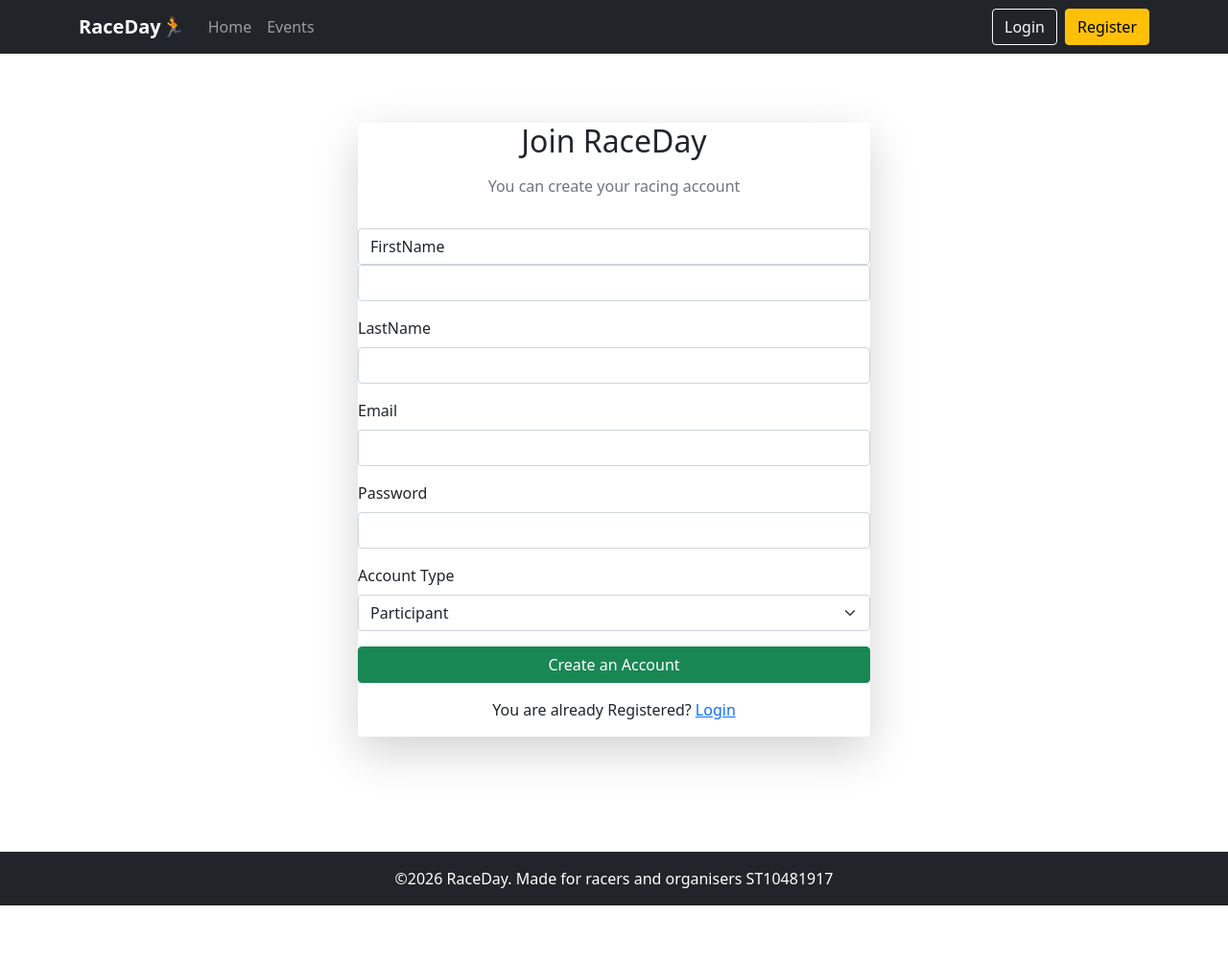
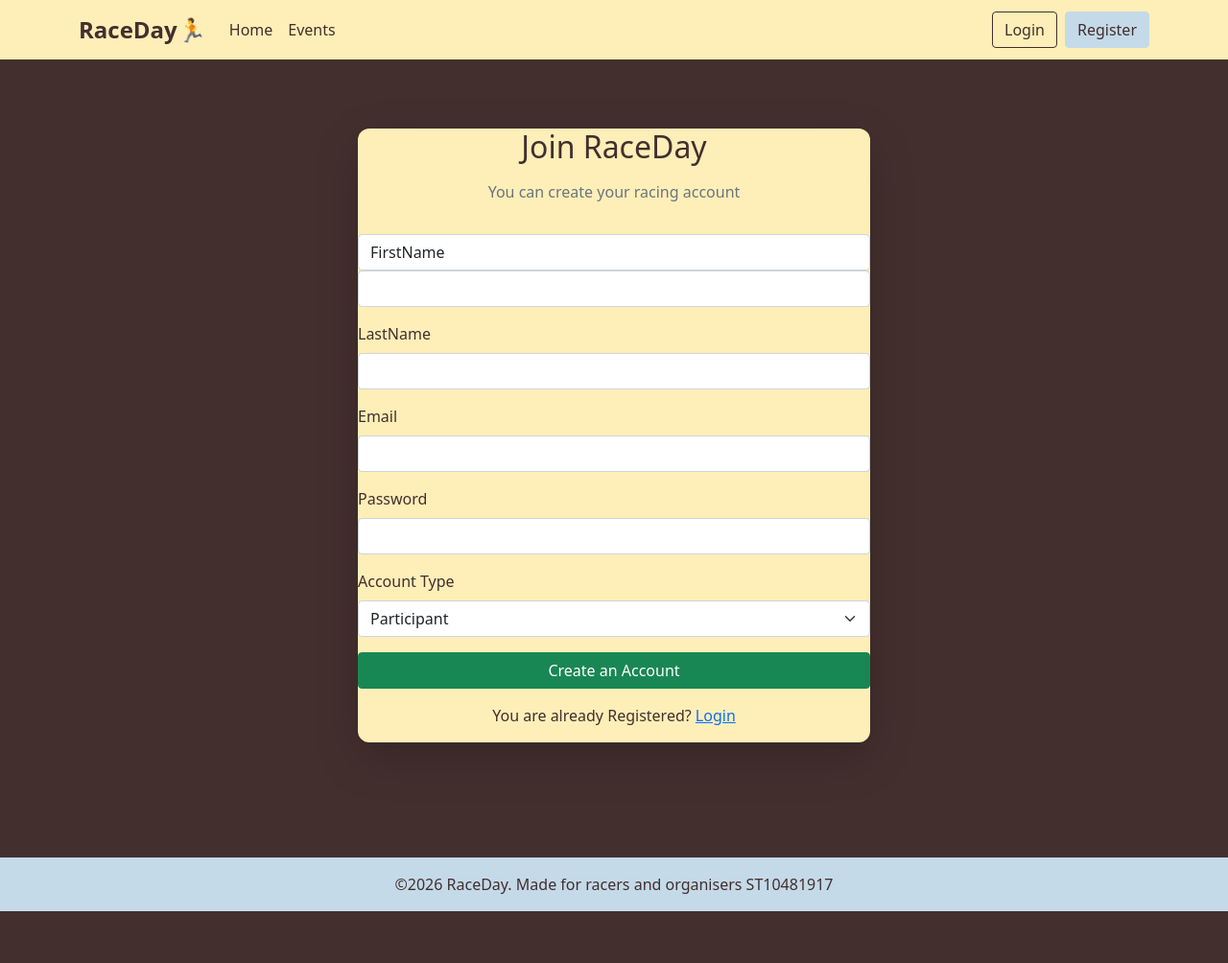
Before and after one commit to akani392/RaceDay_2, an ASP.NET Core app: page /Account/Register in a window 1280 px wide. Shown: the whole page at 96% size. After the commit the page ends 950 px from the top, so only its background shows below. Run offline with ASP.NET Core 8, Linux system fonts and the light colour scheme.

Commit message:
Add the HTTP GET Login action to AccountController to render the initial login view bound to a fresh LoginForm instance. Additionally, overhaul site.css to enforce a full-height flexbox document layout (html, body, main) for sticky footer positioning, while refining custom theme styles across navigation links, branding, standard button variants (btn-warning and btn-outline-light), card containers, and footer background components

```diff
--- a/RaceDay_MVC/Controllers/AccountController.cs
+++ b/RaceDay_MVC/Controllers/AccountController.cs
@@ -105,6 +105,17 @@ namespace RaceDay_MVC.Controllers
             return RedirectToAction("Index", "Particpant");
         }
 
+        //show login page
+        [HttpGet]
+        public IActionResult Login()
+        {
+            //start of method
+
+            return View(new LoginForm());
+
+            //end of method
+        }
+
         //show registraion page
         [HttpGet]
         public IActionResult Register()
--- a/RaceDay_MVC/Views/Shared/_Layout.cshtml.css
+++ b/RaceDay_MVC/Views/Shared/_Layout.cshtml.css
@@ -21,8 +21,7 @@ body{
 }
 
 .nav-link:hover {
-    color: #432f2e;
-    !important;
+    color: #432f2e !important;
 }
 
 .btn-warning {
--- a/RaceDay_MVC/wwwroot/css/site.css
+++ b/RaceDay_MVC/wwwroot/css/site.css
@@ -1,22 +1,92 @@
+
+/* start of race day css */
+
+/* main website styling */
 html {
-  font-size: 14px;
-}
-
-@media (min-width: 768px) {
-  html {
-    font-size: 16px;
-  }
-}
-
-.btn:focus, .btn:active:focus, .btn-link.nav-link:focus, .form-control:focus, .form-check-input:focus {
-  box-shadow: 0 0 0 0.1rem white, 0 0 0 0.25rem #258cfb;
-}
-
-html {
-  position: relative;
-  min-height: 100%;
+    min-height: 100%;
 }
 
 body {
-  margin-bottom: 60px;
+    background-color: #432f2e !important;
+    color: #c4dae8;
+    min-height: 100vh;
+    display: flex;
+    flex-direction: column;
+    margin: 0;
 }
+
+/* start of navigation styling */
+
+.navbar,
+.navbar.bg-dark {
+    background-color: #feefb8 !important;
+}
+
+.navbar-brand {
+    color: #432f2e !important;
+    font-size: 1.5rem;
+    font-weight: bold;
+}
+
+.navbar .nav-link {
+    color: #432f2e !important;
+}
+
+    .navbar .nav-link:hover {
+        color: #9c563a !important;
+    }
+
+/* end of navigation styling */
+
+
+/* start of button styling */
+
+.btn-warning {
+    background-color: #c4dae8 !important;
+    border-color: #c4dae8 !important;
+    color: #432f2e !important;
+}
+
+    .btn-warning:hover {
+        background-color: #a5c8dd !important;
+    }
+
+.btn-outline-light {
+    color: #432f2e !important;
+    border-color: #432f2e !important;
+}
+
+    .btn-outline-light:hover {
+        background-color: #432f2e !important;
+        color: #ffffff !important;
+    }
+
+/* end of button styling */
+
+
+/* start of main content styling */
+
+main {
+    flex: 1;
+}
+
+.card {
+    border-radius: 12px;
+    background-color: #feefb8;
+    color: #432f2e;
+}
+
+/* end of main content styling */
+
+
+/* start of footer styling */
+
+footer,
+footer.bg-dark {
+    background-color: #c4dae8 !important;
+    color: #432f2e !important;
+}
+
+/* end of footer styling */
+
+/* end of race day css */
```
